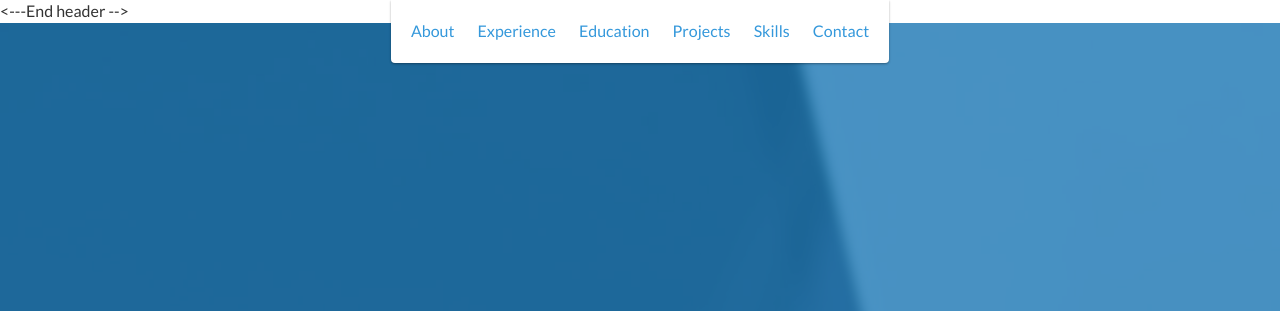
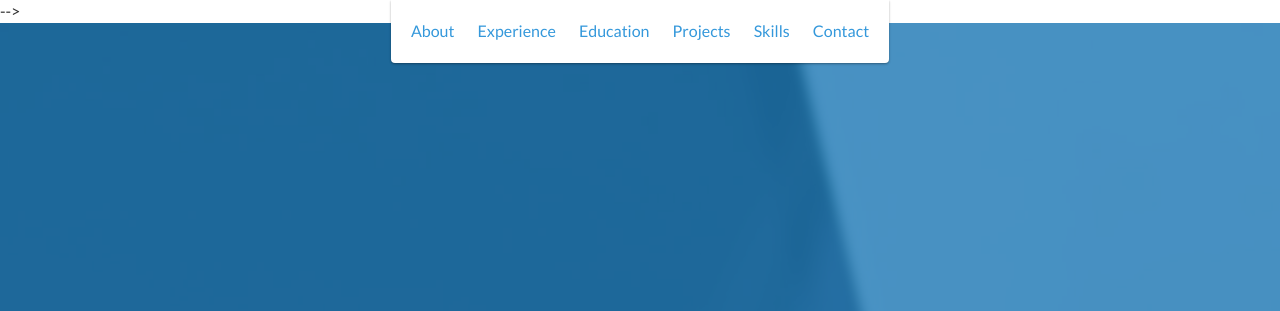
Before and after one commit to DivyamSobti/divyamsobti.github.io, a website: page index.html in a window 1280 px wide. Shown: the top 311 px of the page. Drawn offline with nearby package versions, Linux system fonts and the light colour scheme.

Commit message:
Update index.html

```diff
--- a/index.html
+++ b/index.html
@@ -44,7 +44,7 @@
             </li>
         </ul>
     </header>
-    <---End header -->
+<!--     <---End header --> -->
 
     <div id="lead">
         <div id="lead-content">
```
